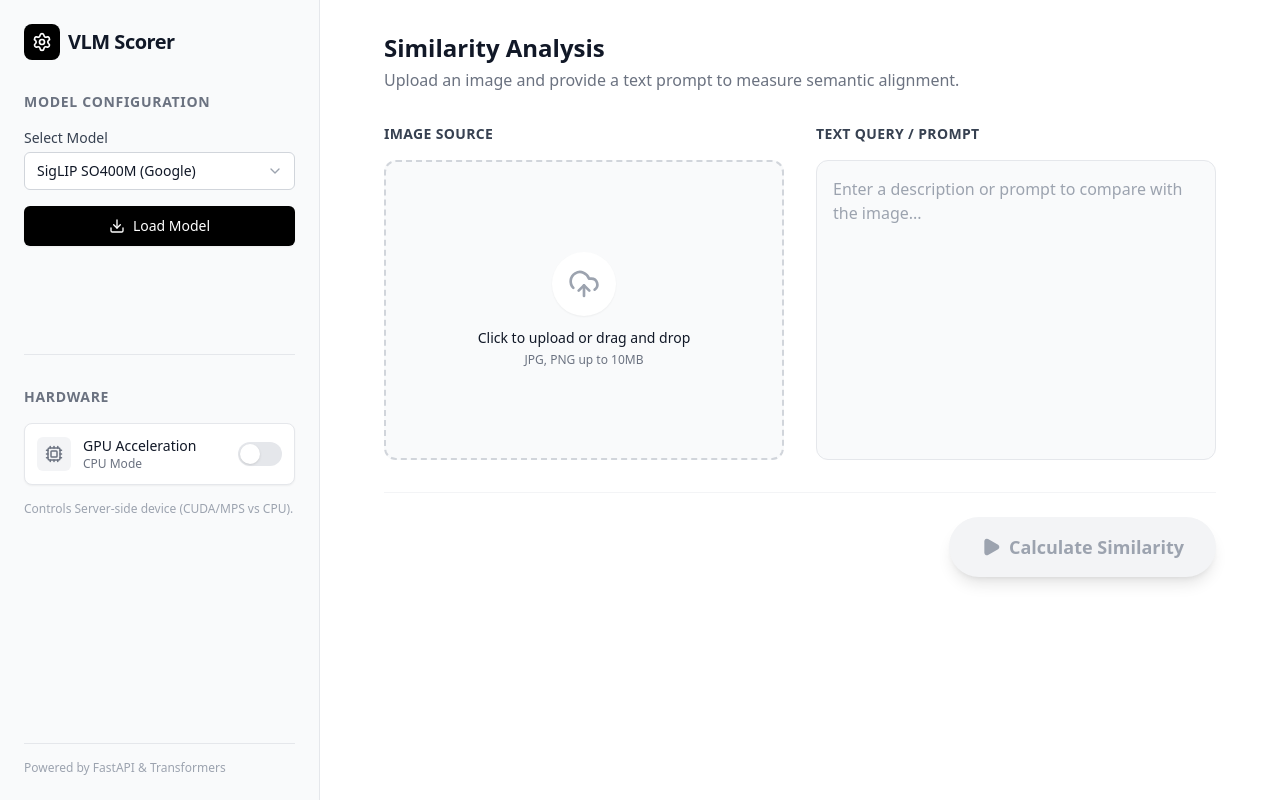
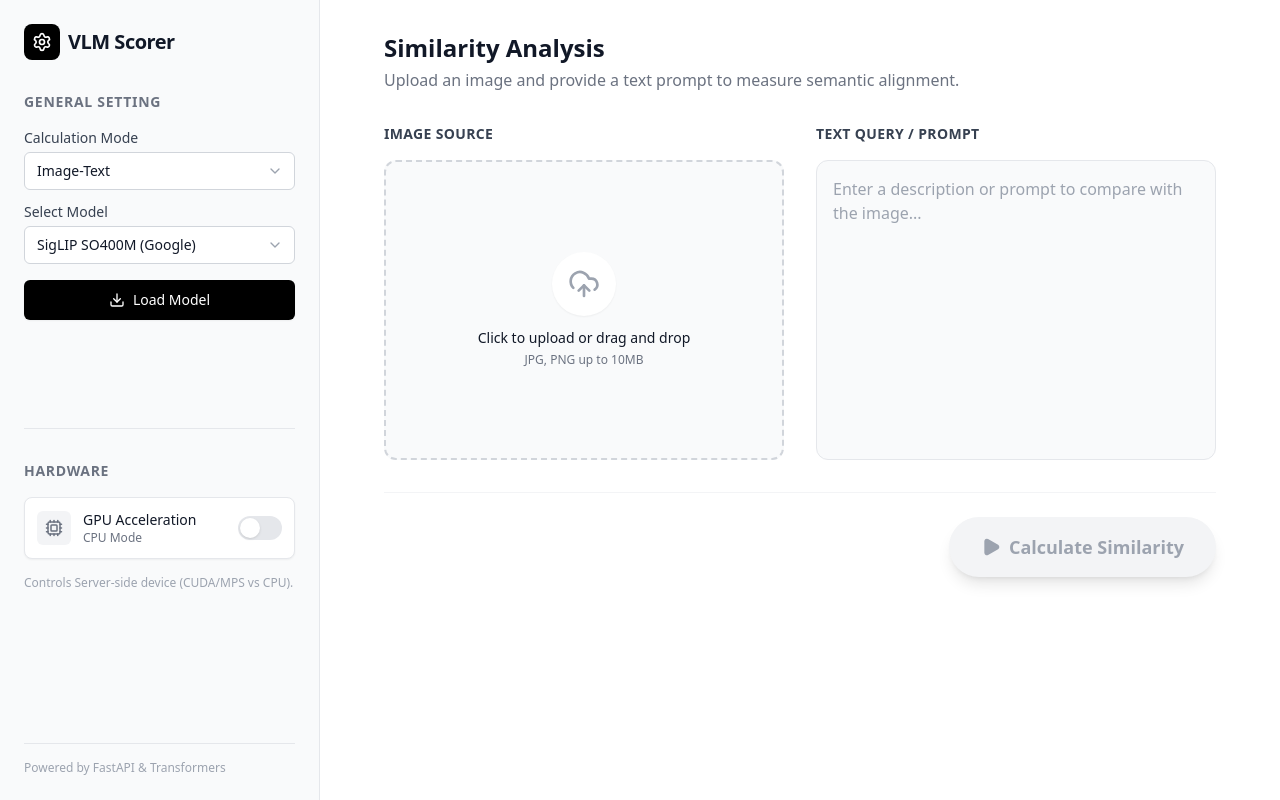
Before and after one commit to ottozhao-void/VLMSimliarityScore, a FastAPI app: page / in a window 1280 px wide. Run offline with FastAPI, Linux system fonts and the light colour scheme; some libraries are stand-ins or nearby versions.

Commit message:
feat: Implement initial frontend UI for VLM Similarity Scorer with model settings, input fields, and results display.

```diff
--- a/templates/index.html
+++ b/templates/index.html
@@ -43,11 +43,29 @@
 
             <div class="space-y-8 flex-1">
 
-                <!-- Model Configuration -->
+                <!-- General Setting -->
                 <div class="space-y-4">
-                    <h2 class="text-sm font-semibold text-gray-500 uppercase tracking-wider">Model Configuration</h2>
+                    <h2 class="text-sm font-semibold text-gray-500 uppercase tracking-wider">General Setting</h2>
 
                     <div class="space-y-3">
+                        <!-- Similarity Mode -->
+                        <div>
+                            <label for="sim-mode" class="text-sm font-medium text-gray-700 block mb-1">Calculation
+                                Mode</label>
+                            <div class="relative">
+                                <select id="sim-mode"
+                                    class="w-full appearance-none px-3 py-2 bg-white border border-gray-300 rounded-md text-sm text-gray-900 focus:outline-none focus:ring-2 focus:ring-black focus:border-transparent transition-all pr-8">
+                                    <option value="image-text" selected>Image-Text</option>
+                                    <option value="video-query">Video-Query</option>
+                                    <option value="random-random">Random-Random</option>
+                                </select>
+                                <i data-lucide="chevron-down"
+                                    class="absolute right-3 top-1/2 -translate-y-1/2 text-gray-400 pointer-events-none"
+                                    width="16" height="16"></i>
+                            </div>
+                        </div>
+
+                        <!-- Model Selection -->
                         <div>
                             <label for="model-preset" class="text-sm font-medium text-gray-700 block mb-1">Select
                                 Model</label>
```
